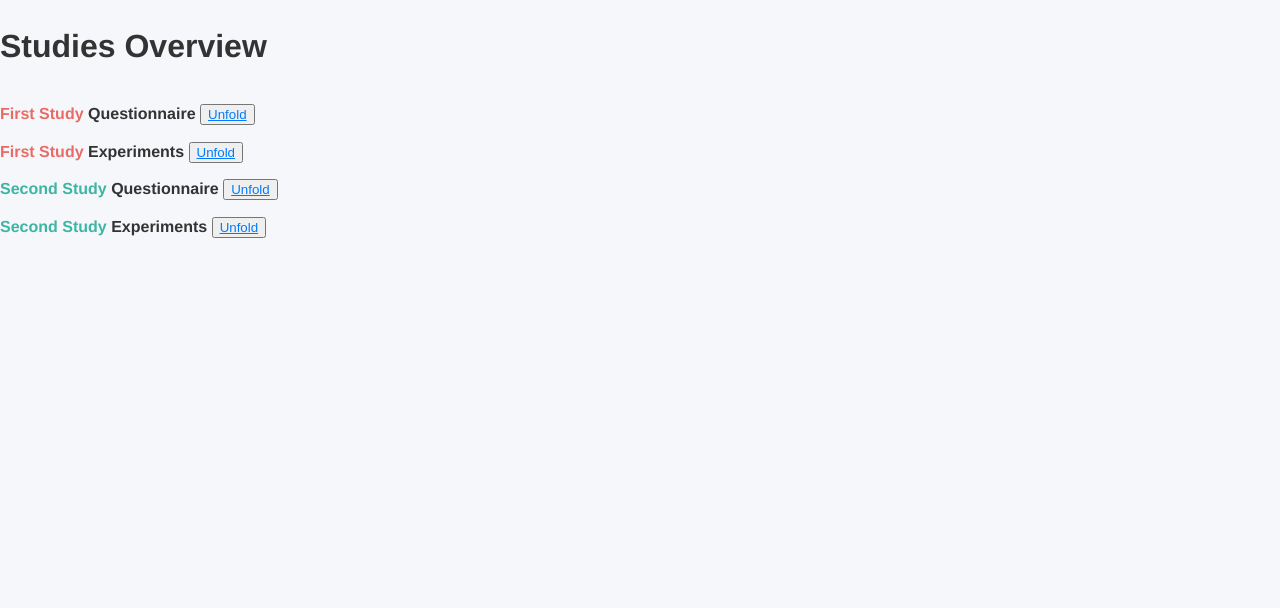
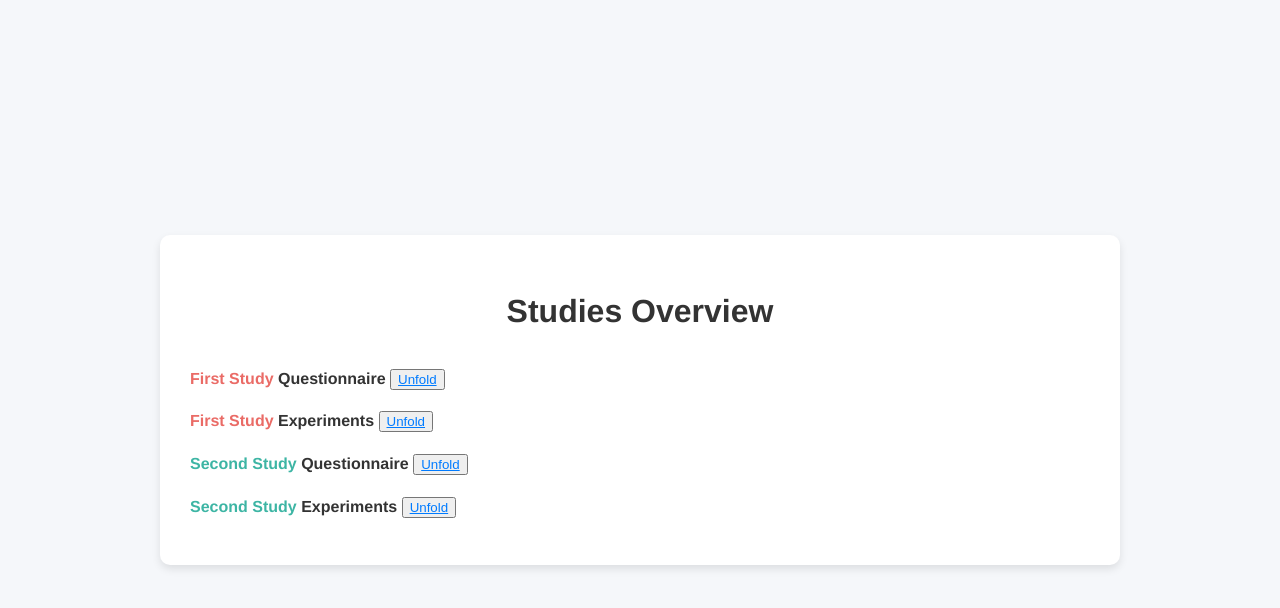
Before and after one commit to T0B1K/BrailleGloveStatistics, a plain HTML site: page docs/index.html in a window 1280 px wide. Drawn offline with Linux system fonts and the light colour scheme.

Commit message:
changed website design

```diff
--- a/docs/index.html
+++ b/docs/index.html
@@ -12,13 +12,28 @@
             background-color: #f5f7fa;
             height: 100vh;
             color: #333;
+            display: flex;
+            justify-content: center;
+            align-items: center;
+        }
+        .container {
+            background-color: #ffffff;
+            padding: 30px;
+            border-radius: 10px;
+            box-shadow: 0 4px 8px rgba(0, 0, 0, 0.1);
+            width: 80%;
+            max-width: 900px;
+        }
+        h1 {
+            text-align: center;
+            color: #333;
         }
         nav ul {
             list-style-type: none;
             padding: 0;
         }
         nav ul li {
-            margin: 5px 0;
+            margin: 10px 0;
         }
         nav ul li a {
             text-decoration: none;
@@ -51,6 +66,7 @@
     </style>
 </head>
 <body>
+    <div class="container">
         <h1>Studies Overview</h1>
         <nav>
             <ul>
@@ -80,6 +96,7 @@
                 </li>
             </ul>
         </nav>
+    </div>
 
     <script>
         function toggleContent(studyId) {
```
Lines whose indentation alone changed are shown as unchanged.
